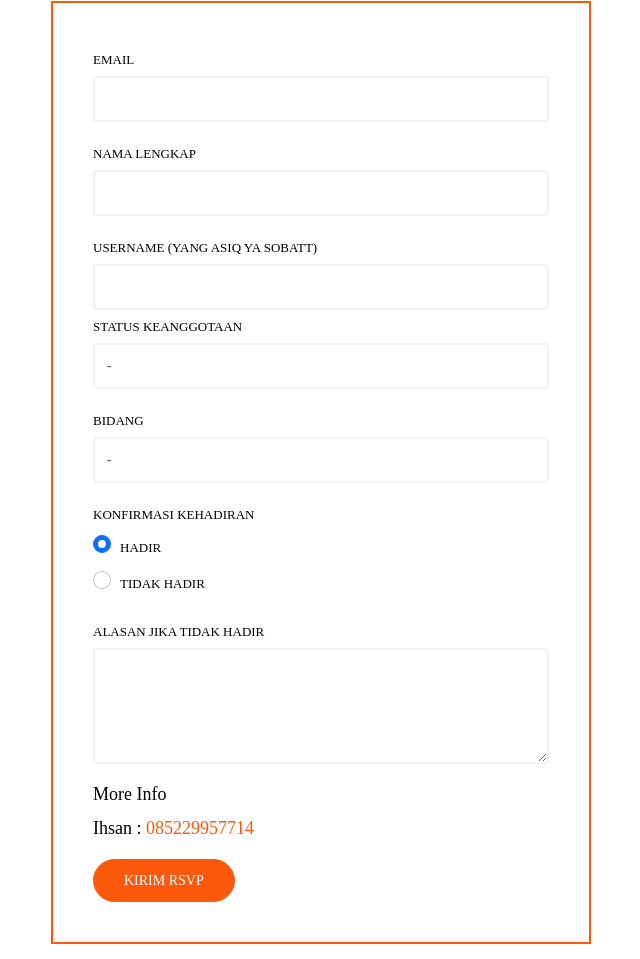
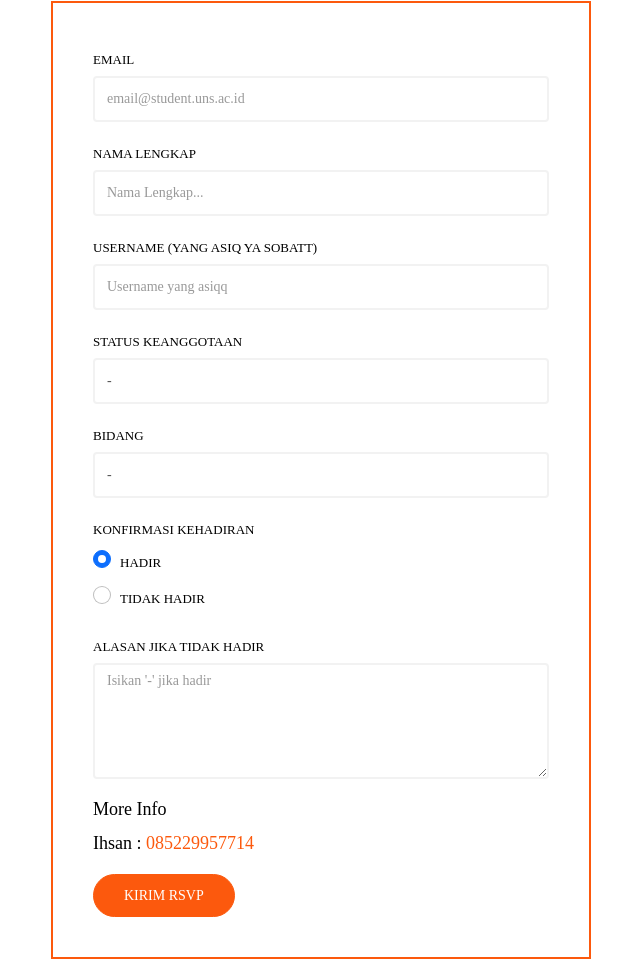
Before and after one commit to afrzl/RSVP-Auto-Create-GSheets, a website: page index.html in a window 1280 px wide. Shown: the part 1367-2326 px from the top of the page, without its empty margins (319-959 px from the left). Drawn offline with nearby package versions, Linux system fonts and the light colour scheme; a web font is replaced by a local one.

Commit message:
fix form

```diff
--- a/index.html
+++ b/index.html
@@ -66,15 +66,15 @@
               <form class="probootstrap-form" name="form-rsvp">
                 <div class="form-group">
                   <label for="email">Email</label>
-                  <input type="email" name="Email" class="form-control" id="email" required />
+                  <input type="email" name="Email" class="form-control" id="email" required placeholder="email@student.uns.ac.id" />
                 </div>
                 <div class="form-group">
                   <label for="name">Nama Lengkap</label>
-                  <input type="text" name="Name" class="form-control" id="name" required />
+                  <input type="text" name="Name" class="form-control" id="name" required placeholder="Nama Lengkap..." />
                 </div>
                 <div class="form-group">
                   <label for="username">Username (yang asiq ya sobatt)</label>
-                  <input type="text" name="Username" class="form-control" id="username required/>
+                  <input type="text" name="Username" class="form-control" id="username" required placeholder="Username yang asiqq" />
                 </div>
                 <div class="form-group">
                   <label for="Keanggotaan">Status Keanggotaan</label>
@@ -112,7 +112,7 @@
                 </div>
                 <div class="form-group">
                   <label for="Alasan">Alasan jika tidak hadir</label>
-                  <textarea name="Alasan" id="Alasan" cols="20" rows="5" class="form-control"></textarea>
+                  <textarea name="Alasan" id="Alasan" cols="20" rows="5" class="form-control" required placeholder="Isikan '-' jika hadir"></textarea>
                 </div>
                 <div class="form-group">
                   <p>More Info</p>
```
